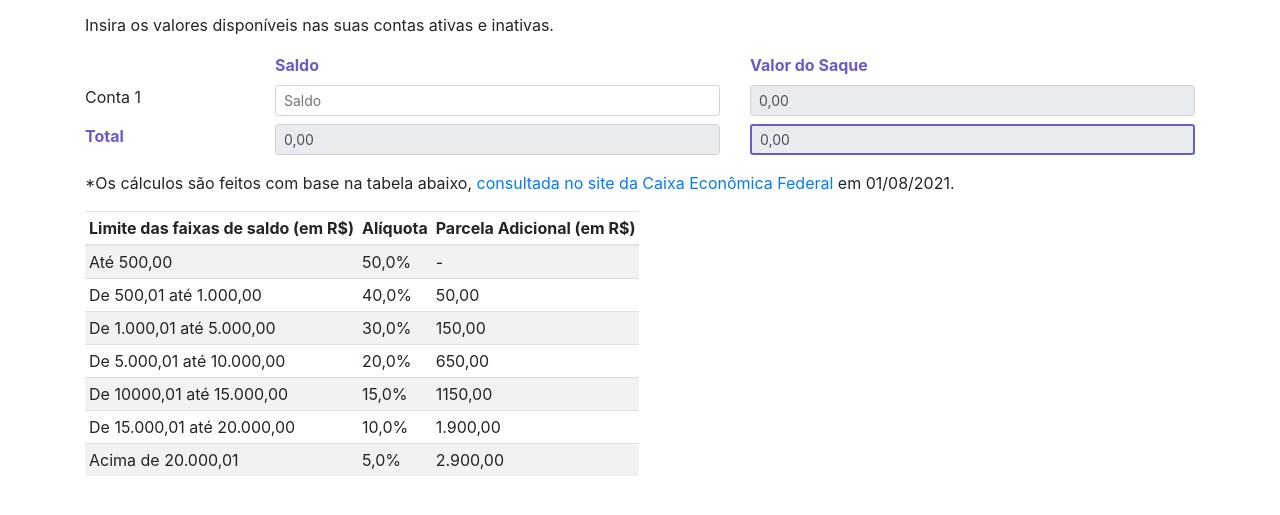
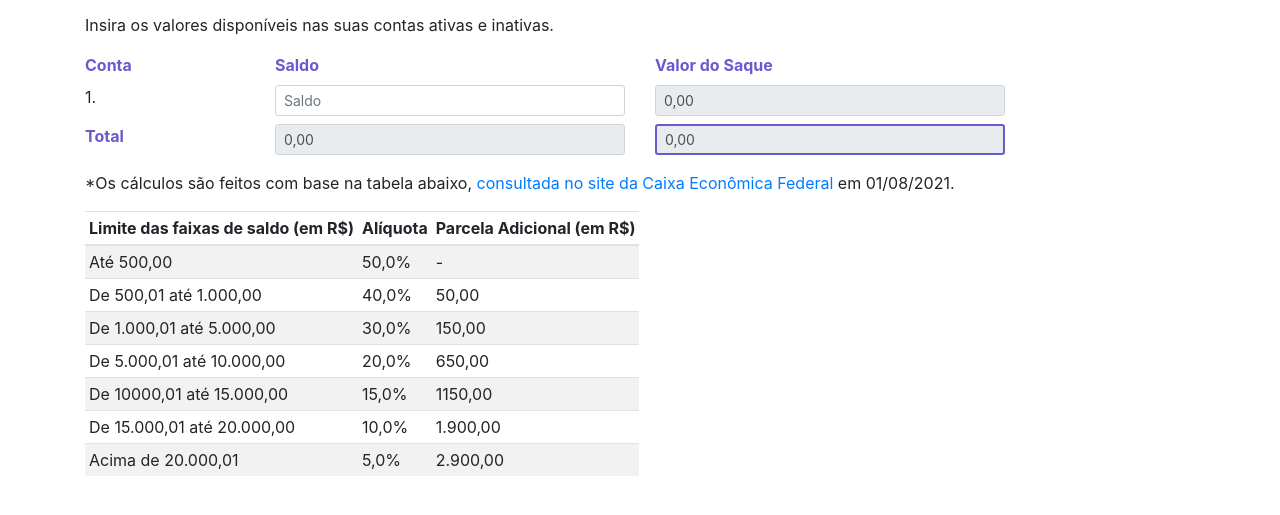
Before and after one commit to saulodias/fgts-saque-aniversario, a plain HTML site: page index.html in a window 1280 px wide. Shown: the part 67-582 px from the top of the page. Drawn offline with nearby package versions, Linux system fonts and the light colour scheme.

Commit message:
ajuste de layout

```diff
--- a/calc.js
+++ b/calc.js
@@ -1,5 +1,3 @@
-
-
 const faixa = (saldo) => {
   const faixas = [
       { max: 500, aliquota: 50, adicional: 0, },
@@ -48,8 +46,8 @@ const calc = (id) => {
 const adicionarLinha = (id) => {
   $('form').append(`
     <div class="row">
-    <div class="col-2">Conta ${id}</div>
-    <div class="col">
+    <div class="col-2">${id}.</div>
+    <div class="col-4">
       <input
         id="saldo${id}"
         pattern="[0-9]*" inputmode="numeric"
@@ -58,7 +56,7 @@ const adicionarLinha = (id) => {
         aria-label="saldo"
       />
     </div>
-    <div class="col">
+    <div class="col-4">
       <input
         id="saque${id}"
         pattern="[0-9]*" inputmode="numeric"
--- a/index.html
+++ b/index.html
@@ -44,14 +44,14 @@
 	  <p>Insira os valores disponíveis nas suas contas ativas e inativas.</p>
       <form>
         <div class="row">
-          <div class="col-2"></div>
-          <div class="col destaque">Saldo</div>
-          <div class="col destaque">Valor do Saque</div>
+          <div class="col-2 destaque">Conta</div>
+          <div class="col-4 destaque">Saldo</div>
+          <div class="col-4 destaque">Valor do Saque</div>
         </div>
       </form>
       <div class="row">
         <div class="col-2 destaque">Total</div>
-        <div class="col">
+        <div class="col-4">
           <input
             id="saldoTotal"
             pattern="[0-9]*" inputmode="numeric"
@@ -62,7 +62,7 @@
             disabled
           />
         </div>
-        <div class="col">
+        <div class="col-4">
           <input
             id="saqueTotal"
             pattern="[0-9]*" inputmode="numeric"
```
